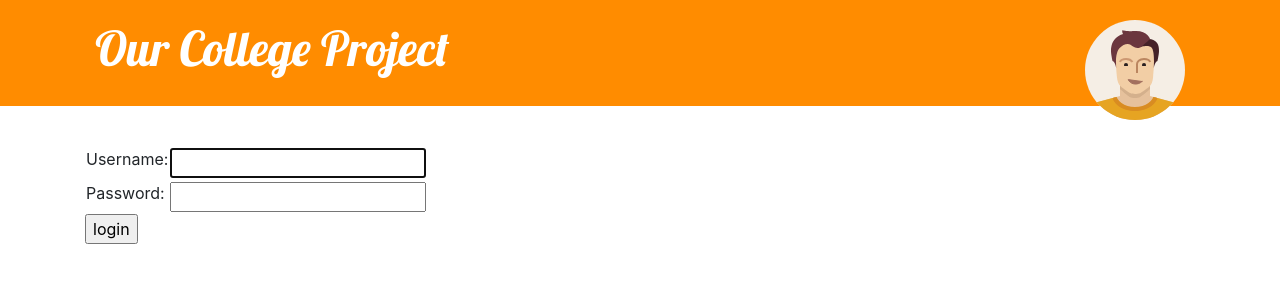
After one commit to BiplawSingh/my-first-blog, a Django app: page /accounts/login/ in a window 1280 px wide. The commit adds this page. Shown: the top 300 px of the page. Run offline with Django 3.2, Linux system fonts and the light colour scheme.

Commit message:
Added login functionality

```diff
--- a/blog/templates/blog/base.html
+++ b/blog/templates/blog/base.html
@@ -17,6 +17,11 @@
             <a href="{% url 'post_new' %}" class="top-menu">
                 {% include 'icons/White Plus.svg' %}
             </a>
+            <h1><p class="top-menu">Hello, {{ user.username }} (<a href="{% url 'logout' %}">Log Out</a>)</p></h1>
+            {% else %}
+            <a href="{% url 'login' %}" class="top-menu">
+                {% include 'icons/403019_avatar_male_man_person_user_icon.svg' %}
+            </a>
             {% endif %}
             <h1><a href="/">Our College Project</a></h1>
         </div>
--- /dev/null
+++ b/blog/templates/registration/login.html
@@ -0,0 +1,24 @@
+{% extends "blog/base.html" %}
+
+{% block content %}
+    {% if form.errors %}
+        <p>Your username and password didn't match. Please try again.</p>
+    {% endif %}
+
+    <form method="post" action="{% url 'login' %}">
+    {% csrf_token %}
+        <table>
+        <tr>
+            <td>{{ form.username.label_tag }}</td>
+            <td>{{ form.username }}</td>
+        </tr>
+        <tr>
+            <td>{{ form.password.label_tag }}</td>
+            <td>{{ form.password }}</td>
+        </tr>
+        </table>
+
+        <input type="submit" value="login" />
+        <input type="hidden" name="next" value="{{ next }}" />
+    </form>
+{% endblock %}
--- a/blog/views.py
+++ b/blog/views.py
@@ -4,6 +4,7 @@ from django.shortcuts import render, get_object_or_404
 from django.utils import timezone
 from .models import Post
 from .forms import PostForm, CommentForm
+from django.contrib.auth.decorators import login_required
 
 
 def post_list(request):
@@ -30,6 +31,7 @@ def post_detail(request,pk):
 
     return render(request, 'blog/post_detail.html', {'post': post, 'comments': comments, 'new_comment': new_comment, 'comment_form': comment_form})
 
+@login_required
 def post_new(request):
     if request.method == "POST":
         form = PostForm(request.POST)
@@ -43,6 +45,7 @@ def post_new(request):
         form = PostForm()
     return render(request, 'blog/post_edit.html', {'form': form})
 
+@login_required
 def post_edit(request, pk):
     post = get_object_or_404(Post, pk=pk)
     if request.method == "POST":
--- a/mysite/settings.py
+++ b/mysite/settings.py
@@ -125,3 +125,5 @@ STATIC_ROOT = os.path.join(BASE_DIR, 'static')
 # https://docs.djangoproject.com/en/3.2/ref/settings/#default-auto-field
 
 DEFAULT_AUTO_FIELD = 'django.db.models.BigAutoField'
+
+LOGIN_REDIRECT_URL = '/'
--- a/mysite/urls.py
+++ b/mysite/urls.py
@@ -15,9 +15,13 @@ Including another URLconf
 """
 from django.conf.urls import include
 from django.contrib import admin
-from django.urls import path
+from django.urls import path, include
+
+from django.contrib.auth import views
 
 urlpatterns = [
     path('admin/', admin.site.urls),
+    path('accounts/login/', views.LoginView.as_view(), name='login'),
+    path('accounts/logout/', views.LogoutView.as_view(next_page='/'), name='logout'),
     path('', include('blog.urls')),
 ]
```
Also changed, not shown: blog/templates/icons/403019_avatar_male_man_person_user_icon.svg (added), db.sqlite3.
